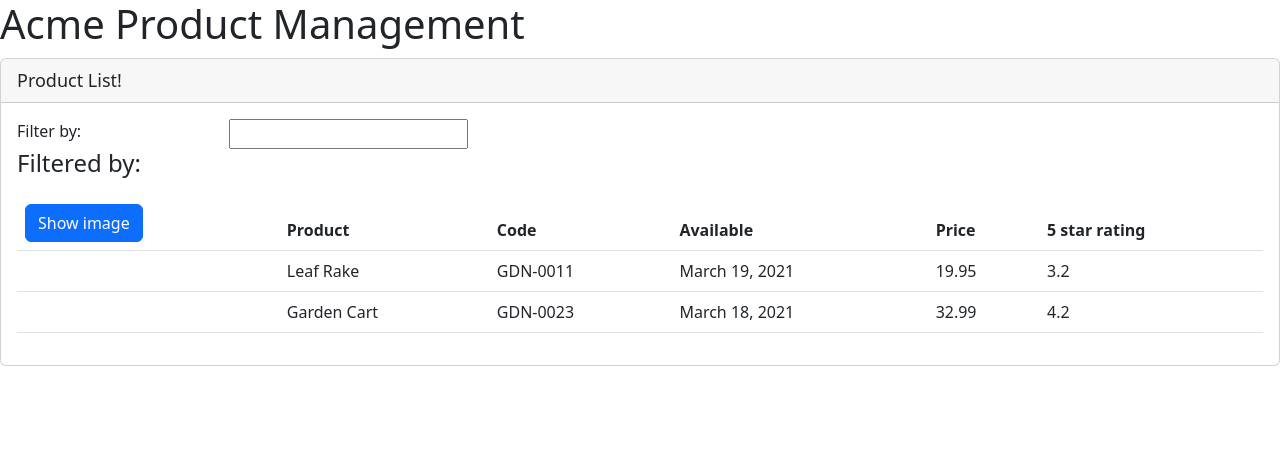
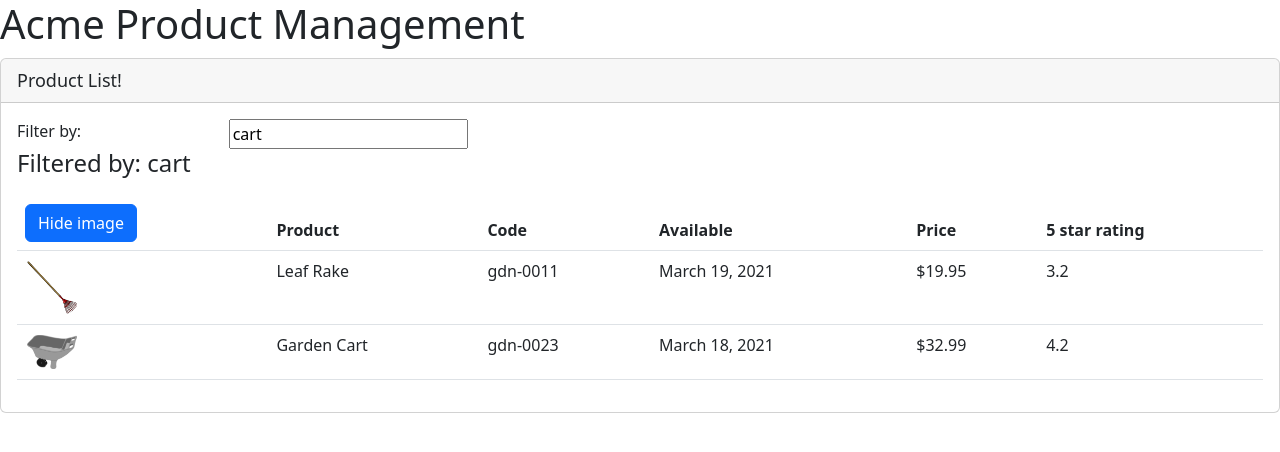
Before and after one commit to Runekid/angular_course, an Angular app in the folder APM-Start/: page / in a window 1280 px wide. Both pictures are taken after a click on the button "Show image". Shown: the top 452 px of the page. Built offline with nearby package versions, Linux system fonts and the light colour scheme.

Commit message:
chapter 6 Data binding & pipes - done

```diff
--- a/APM-Start/src/app/app.module.ts
+++ b/APM-Start/src/app/app.module.ts
@@ -1,4 +1,5 @@
 import { NgModule } from '@angular/core';
+import { FormsModule } from '@angular/forms';
 import { BrowserModule } from '@angular/platform-browser';
 
 import { AppComponent } from './app.component';
@@ -10,7 +11,8 @@
     ProductListComponent
   ],
   imports: [
-    BrowserModule
+    BrowserModule,
+    FormsModule
   ],
   bootstrap: [AppComponent]
 })
--- a/APM-Start/src/app/products/product-list.component.html
+++ b/APM-Start/src/app/products/product-list.component.html
@@ -6,12 +6,13 @@
         <div class="row">
             <div class="col-md-2">Filter by:</div>
             <div class="col-md-4">
-                <input type="text" />
+                <input type="text"
+                [(ngModel)]='listFilter'/>
             </div>
         </div>
         <div class="row">
             <div class="col-md-6">
-                <h4>Filtered by:</h4>
+                <h4>Filtered by: {{listFilter}}</h4>
             </div>
         </div>
         <div class="table-responsive">
@@ -19,7 +20,9 @@
                 <thead>
                     <tr>
                         <th>
-                            <button class="btn btn-primary">Show image</button>
+                            <button class="btn btn-primary"
+                            (click)='toggleImage()'
+                            >{{showImage ? 'Hide':'Show'}} image</button>
                         </th>
                         <th>Product</th>
                         <th>Code</th>
@@ -29,11 +32,18 @@
                 </thead>
                 <tbody>
                     <tr *ngFor='let product of products'>
-                        <td></td>
+                        <td>
+                            <img *ngIf="showImage"
+                            [src]='product.imageUrl'
+                            [title]='product.productName | uppercase'
+                            [style.width.px]='imageWidth'
+                            [style.margin.px]='imageMargin'
+                            >
+                        </td>
                         <td>{{product.productName}}</td>
-                        <td>{{product.productCode}}</td>
+                        <td>{{product.productCode | lowercase}}</td>
                         <td>{{product.releaseDate}}</td>
-                        <td>{{product.price}}</td>
+                        <td>{{product.price | currency:'USD':'symbol':'1.2-2'}}</td>
                         <td>{{product.starRating}}</td>
                     </tr>
                 </tbody>
--- a/APM-Start/src/app/products/product-list.component.ts
+++ b/APM-Start/src/app/products/product-list.component.ts
@@ -6,6 +6,10 @@
 })
 export class ProductListComponent {
     pageTitle: string = 'Product List!';
+    imageWidth: number = 50;
+    imageMargin: number = 2;
+    showImage: boolean = false;
+    listFilter: string = 'cart';
     products: any[] = [
         {
             "productId": 1,
@@ -27,5 +31,9 @@
             "starRating": 4.2,
             "imageUrl": "assets/images/garden_cart.png"
           }
-    ]
+    ];
+
+    toggleImage(): void {
+      this.showImage = !this.showImage;
+    }
 }
```
